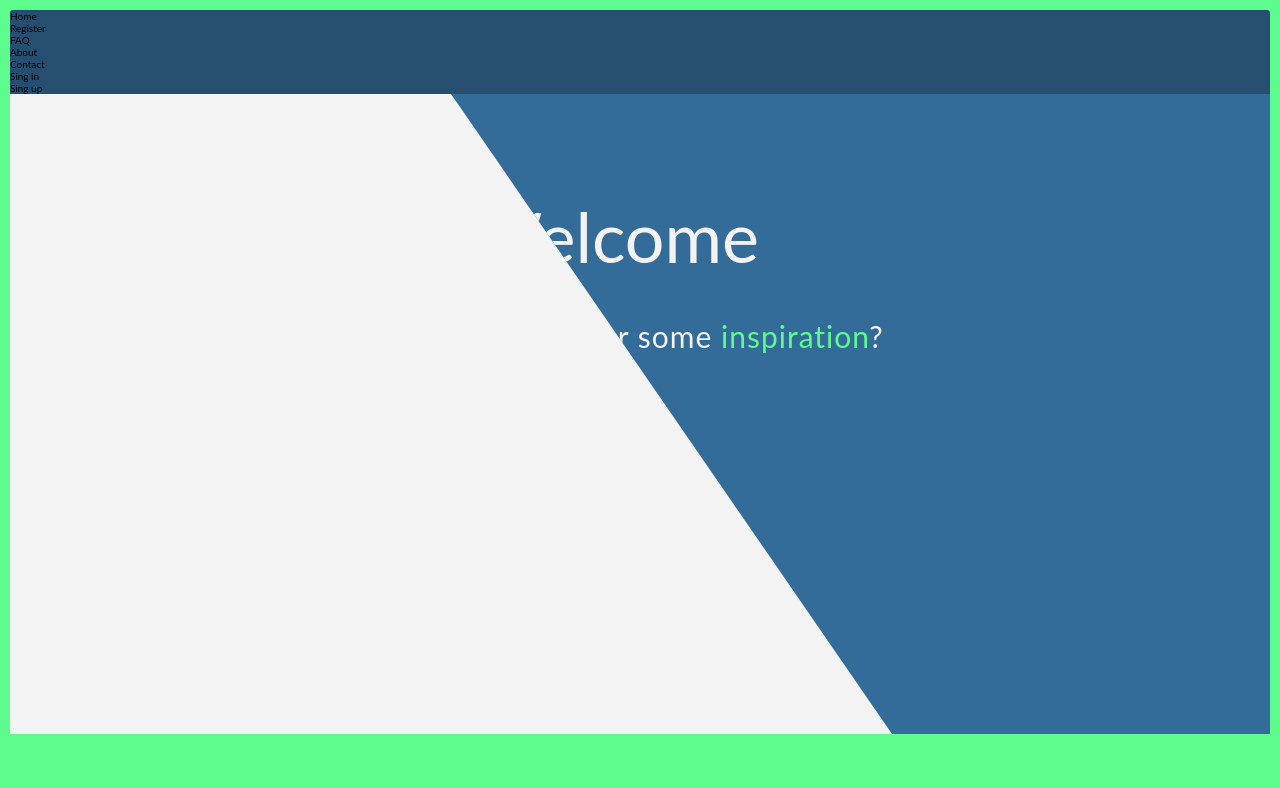
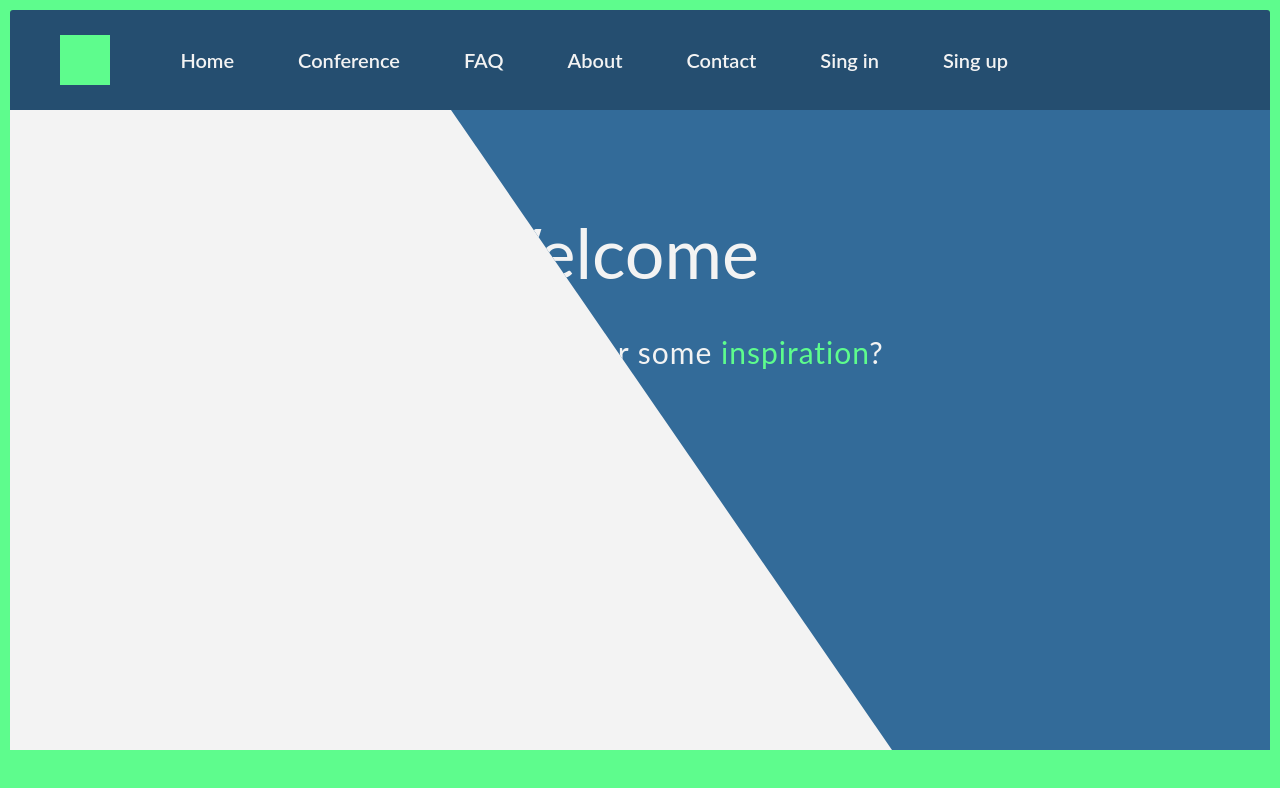
Before and after one commit to DownTown44/conference-uni, a React (Create React App) app: page / in a window 1280 px wide. Shown: the top 788 px of the page. Built offline with nearby package versions, Linux system fonts and the light colour scheme; the HTML template or start-up script is replaced by a standard one.

Commit message:
Toolbar css

```diff
--- a/src/components/Navigation/NavigationItem.js
+++ b/src/components/Navigation/NavigationItem.js
@@ -1,7 +1,7 @@
 import React from 'react';
 
 const NavigationItem = (props) => (
-  <li className='navigationItem'>
+  <li className='navigationItems__item'>
     <a>{props.children}</a>
   </li>
 );
--- a/src/components/Navigation/NavigationItems.js
+++ b/src/components/Navigation/NavigationItems.js
@@ -5,7 +5,7 @@ import NavigationItem from './NavigationItem';
 const NavigationItems = (props) => (
   <ul className='navigationItems'>
     <NavigationItem>Home</NavigationItem>
-    <NavigationItem>Register</NavigationItem>
+    <NavigationItem>Conference</NavigationItem>
     <NavigationItem>FAQ</NavigationItem>
     <NavigationItem>About</NavigationItem>
     <NavigationItem>Contact</NavigationItem>
--- a/src/components/Navigation/Toolbar.js
+++ b/src/components/Navigation/Toolbar.js
@@ -6,9 +6,13 @@ const Toolbar = (props) => (
 
   <header className="toolbar">
     {/* TODO: Insert logo */}
+    <div className="toolbar__logo">
+
+    </div>
     <nav className="navigationDesktop">
       <NavigationItems />
     </nav>
+    {/* TODO: Insert darkmode button */}
   </header>
 );
 
--- a/src/css/style.css
+++ b/src/css/style.css
@@ -21,7 +21,47 @@ body {
 
 .toolbar {
   background-color: #254E70;
-  border-radius: 3px 3px 0px 0px; }
+  border-radius: 3px 3px 0px 0px;
+  height: 100px;
+  display: flex;
+  justify-content: center;
+  align-items: center; }
+  .toolbar__logo {
+    background-color: #5EFC8D;
+    height: 5rem;
+    width: 5rem;
+    margin-right: auto;
+    margin-left: 5rem; }
+
+.navigationItems {
+  display: flex;
+  margin-right: 25rem;
+  align-items: center; }
+  .navigationItems__item {
+    list-style: none;
+    font-size: 2rem;
+    font-weight: 600;
+    color: #f3f3f3;
+    padding: 1rem;
+    border: 2px solid transparent;
+    height: 100%;
+    display: flex;
+    justify-content: center;
+    align-items: center;
+    transition: all .2s; }
+    .navigationItems__item:not(:first-child) {
+      margin-left: 4rem; }
+    .navigationItems__item:hover {
+      border: 2px solid #5EFC8D;
+      border-radius: 3px;
+      background-color: #5EFC8D;
+      transform: translateY(-3px); }
+      .navigationItems__item:hover a {
+        color: #254E70; }
+    .navigationItems__item a {
+      text-decoration: none;
+      color: #f3f3f3;
+      cursor: pointer; }
 
 .homePage {
   background-color: #f3f3f3;
--- a/src/sass/layout/_toolbar.scss
+++ b/src/sass/layout/_toolbar.scss
@@ -1,4 +1,66 @@
 .toolbar {
   background-color: $color-primary;
   border-radius: 3px 3px 0px 0px;
+  height: 100px;
+
+  display: flex;
+  justify-content: center;
+  align-items: center;
+
+  &__logo {
+    background-color: $color-secondary;
+    height: 5rem;
+    width: 5rem;
+
+    // Justified left
+    margin-right: auto;
+    margin-left: 5rem;
+  }
 }
+
+.navigationItems {
+  display: flex;
+  margin-right: 25rem;
+  align-items: center;
+
+
+  &__item {
+    list-style: none;
+    font-size: 2rem;
+    font-weight: 600;
+    color: $color-white;
+    padding: 1rem;
+    border: 2px solid transparent;
+
+    height: 100%;
+    display: flex;
+    justify-content: center;
+    align-items: center;
+    transition: all .2s;
+
+    &:not(:first-child) {
+      margin-left: 4rem;
+    }
+
+    &:hover {
+      border: 2px solid $color-secondary;
+      border-radius: 3px;
+      background-color: $color-secondary;
+      transform: translateY(-3px);
+
+      a {
+        color: $color-primary;
+      }
+    }
+
+    // TODO: Active should only have border
+
+    a {
+      text-decoration: none;
+      color: $color-white;
+
+      cursor: pointer;
+    }
+
+  }
+}
```
